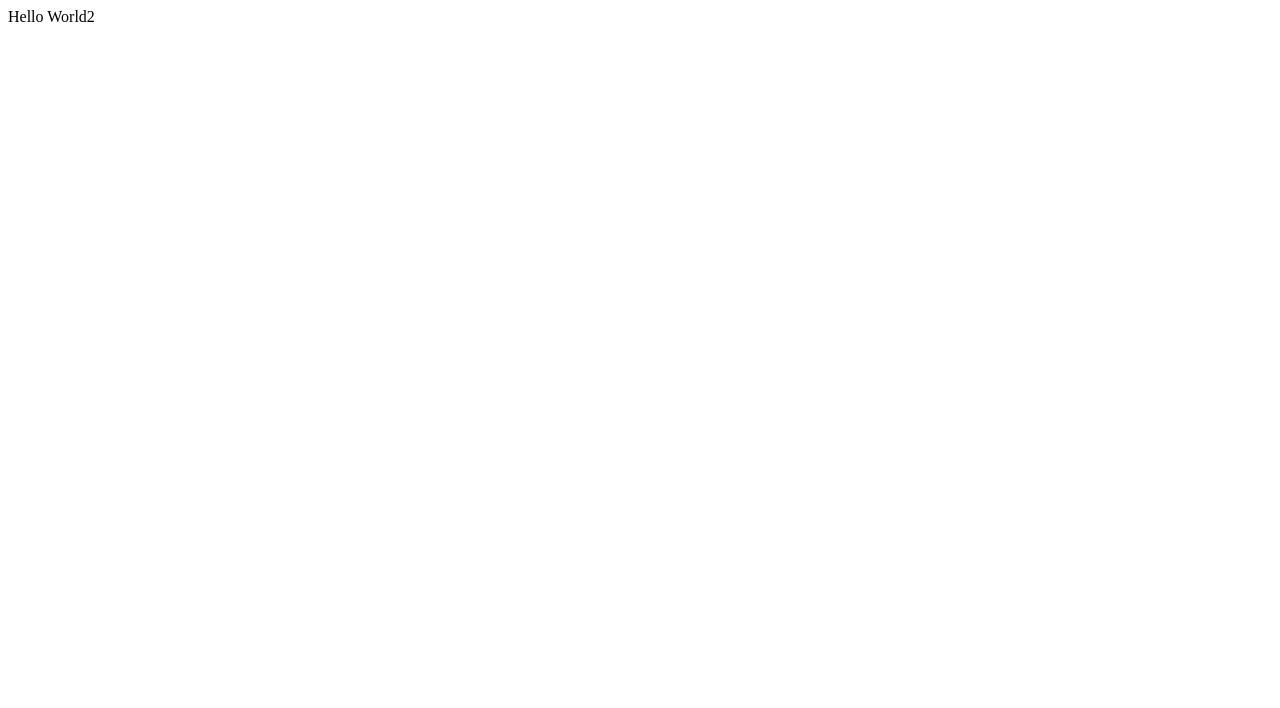
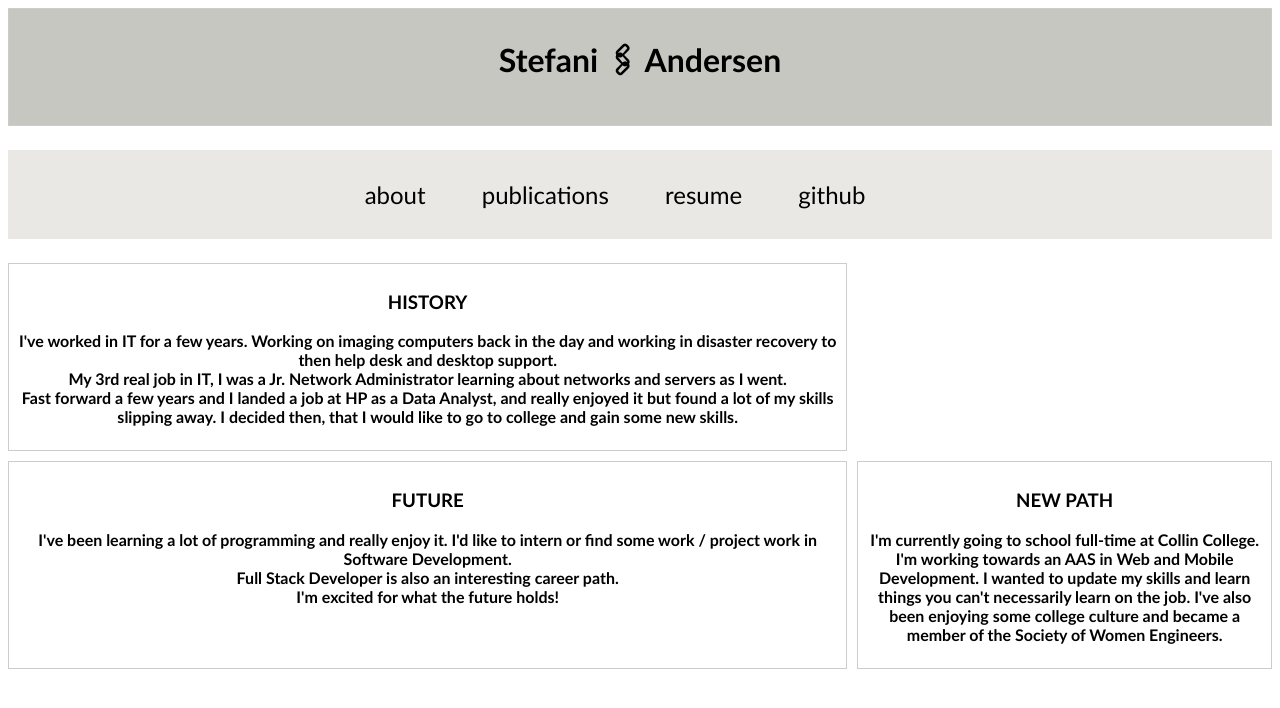
Before and after one commit to stefaniwithani/stefaniwithani.github.io, a plain HTML site: page index.html in a window 1280 px wide. Drawn offline with Linux system fonts and the light colour scheme.

Commit message:
Assignment

```diff
--- a/index.html
+++ b/index.html
@@ -1 +1,53 @@
-Hello World2
+<!-- Hello World2 -->
+
+<!DOCTYPE html>
+<html lang="en">
+<head>
+    <meta charset="UTF-8">
+    <meta name="viewport" content="width=device-width, initial-scale=1.0">
+    <meta http-equiv="X-UA-Compatible" content="ie=edge">
+    <title>Stefani Andersen</title>
+    <link rel="stylesheet" href="style.css">
+
+</head>
+
+
+<body>
+
+    <header class=header>
+        <h1>Stefani 🖇 Andersen</h1>
+
+    </header>
+
+    <nav>
+        <ul class="nav">
+          <li><a href="index.html">about</a></li>
+          <li><a href="index2.html">publications</a></li>
+          <li><a href="index3.html">resume</a></li>
+          <li><a href="index4.html">github</a></li>
+        </ul>
+    </nav>
+
+    <div class="grid-container">
+
+        <section class="content">
+            <h3>HISTORY</h3>
+            <p>I've worked in IT for a few years. Working on imaging computers back in the day and working in disaster recovery to then help desk and desktop support. <br> My 3rd real job in IT, I was a Jr. Network Administrator learning about networks and servers as I went. <br> Fast forward a few years and I landed a job at HP as a Data Analyst, and really enjoyed it but found a lot of my skills slipping away.  I decided then, that I would like to go to college and gain some new skills. </p>
+        </section>
+
+
+
+        <div id="box-1">
+            <h3>NEW PATH</h3>
+            <p>I'm currently going to school full-time at Collin College. I'm working towards an AAS in Web and Mobile Development.  I wanted to update my skills and learn things you can't necessarily learn on the job.  I've also been enjoying some college culture and became a member of the Society of Women Engineers.
+            </p>
+        </div>
+
+        <div id="box-2">
+            <h3>FUTURE</h3>
+            <p>I've been learning a lot of programming and really enjoy it.  I'd like to intern or find some work / project work in Software Development.
+           <br>Full Stack Developer is also an interesting career path. <br> I'm excited for what the future holds! </p>
+    </div>
+
+</body>
+</html>
--- /dev/null
+++ b/style.css
@@ -0,0 +1,65 @@
+body {
+
+    font-family: 'Gill Sans', 'Gill Sans MT', Calibri, 'Trebuchet MS', sans-serif;
+}
+
+header {
+    grid-area: header;
+    background-color: rgb(199, 199, 194);
+    height: 100px;
+    text-align: center;
+
+    padding: 1px;
+}
+
+
+
+
+
+ /* Navbar */
+
+.nav {
+background: rgb(233, 232, 229);
+list-style: none;
+text-align: center;
+padding: 30px 0 30px 0;
+font-size: 1.5em;
+}
+
+.nav li {
+display: inline-block;
+padding-right: 50px;
+}
+
+.nav li a {
+text-decoration: none;
+color: black;
+}
+
+.nav li :hover {
+color: gray
+}
+#box-1{grid-area: box-1;}
+#box-2{grid-area: box-2;}
+
+
+.grid-container{
+    display: grid;
+    grid-template-columns: repeat(3, 1fr);
+    grid-template-areas:
+    'main-content main-content sidebar'
+    'box-2      box-2       box-1';
+    grid-gap: 10px;
+}
+
+.content {
+    grid-area: main-content;
+    text-align: left;
+}
+.header,.content, #box-1, #box-2, footer {
+    border: #ccc 1px solid;
+    padding:0.5rem;
+    text-align: center;
+    color: black;
+    font-weight: 900;
+    font: larger;
```
